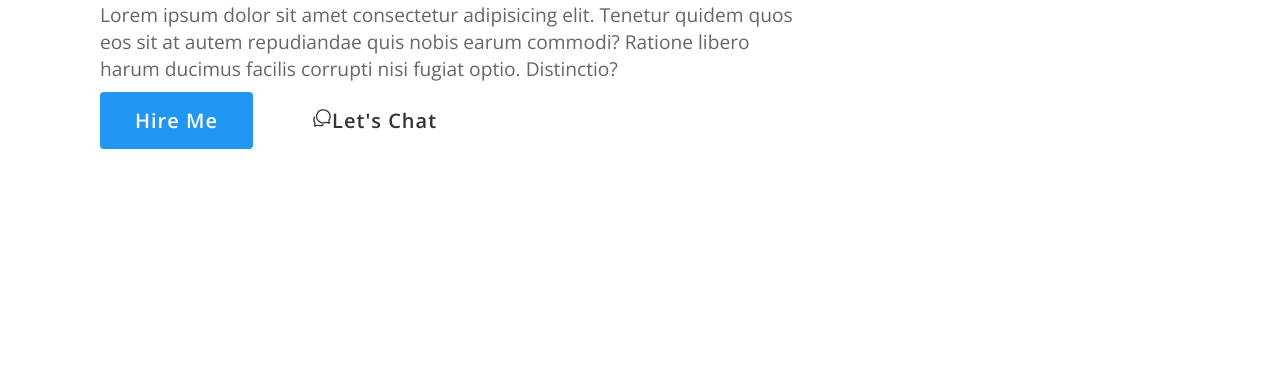
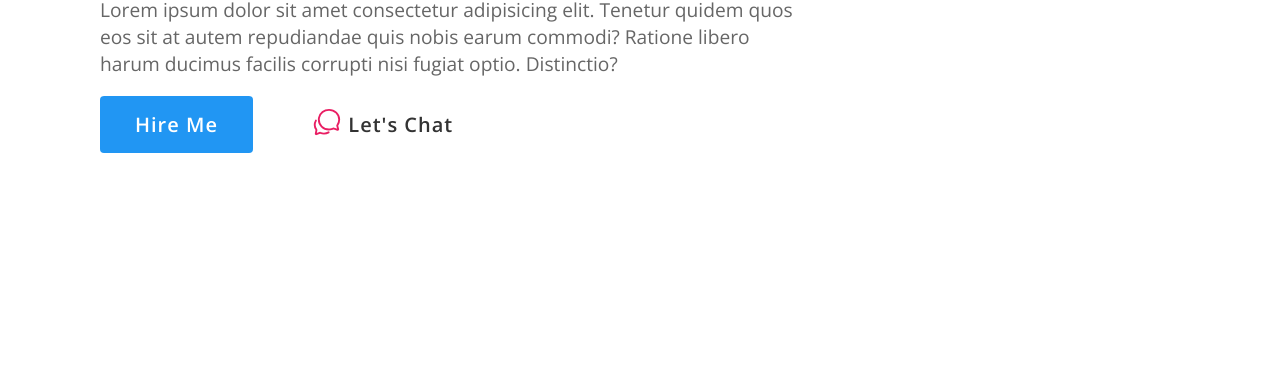
Before and after one commit to rodrigobarros2802/my-portfolio, a plain HTML site: page index.html in a window 1280 px wide. Shown: the part 412-800 px from the top of the page. Drawn offline with nearby package versions, Linux system fonts and the light colour scheme.

Commit message:
Estilizando icone chat

```diff
--- a/assets/style/styles.css
+++ b/assets/style/styles.css
@@ -109,3 +109,10 @@ header ul li a {
     background: transparent;
     color: #333;
 }
+
+.content button.chat ion-icon {
+    position: relative;
+    top: 5px;
+    color: #e91e63;
+    font-size: 1.5em;
+}
--- a/index.html
+++ b/index.html
@@ -5,6 +5,8 @@
     <meta http-equiv="X-UA-Compatible" content="IE=edge">
     <meta name="viewport" content="width=device-width, initial-scale=1.0">
     <script src="assets/js/script.js"></script>
+    <script type="module" src="https://unpkg.com/ionicons@7.1.0/dist/ionicons/ionicons.esm.js"></script>
+    <script nomodule src="https://unpkg.com/ionicons@7.1.0/dist/ionicons/ionicons.js"></script>
     <link rel="stylesheet" href="assets/style/styles.css">
     <title>Meu Portfólio</title>
 </head>
@@ -24,10 +26,8 @@
             <h2>I am <span id="name">Rodrigo</span></h2>
             <p>Lorem ipsum dolor sit amet consectetur adipisicing elit. Tenetur quidem quos eos sit at autem repudiandae quis nobis earum commodi? Ratione libero harum ducimus facilis corrupti nisi fugiat optio. Distinctio?</p>
             <button>Hire Me</button>
-            <button class="chat"><ion-icon name="chatbubbles-outline"></ion-icon>Let's Chat</button>
+            <button class="chat"><ion-icon name="chatbubbles-outline"></ion-icon> Let's Chat</button>
         </div>
     </section>
-    <script type="module" src="https://unpkg.com/ionicons@7.1.0/dist/ionicons/ionicons.esm.js"></script>
-    <script nomodule src="https://unpkg.com/ionicons@7.1.0/dist/ionicons/ionicons.js"></script>
 </body>
 </html>
```
